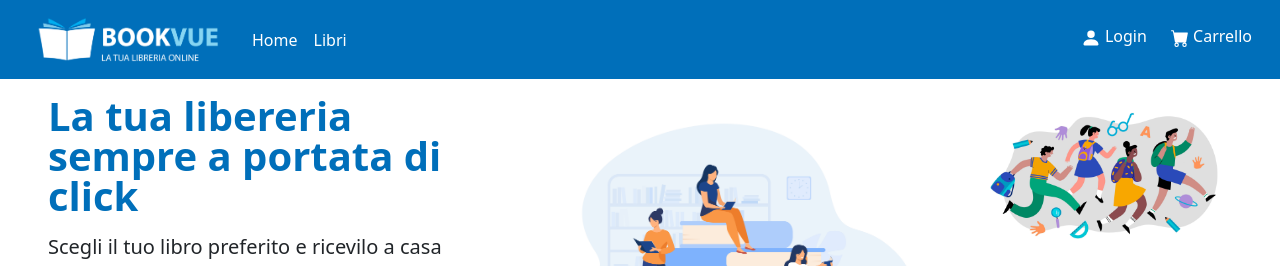
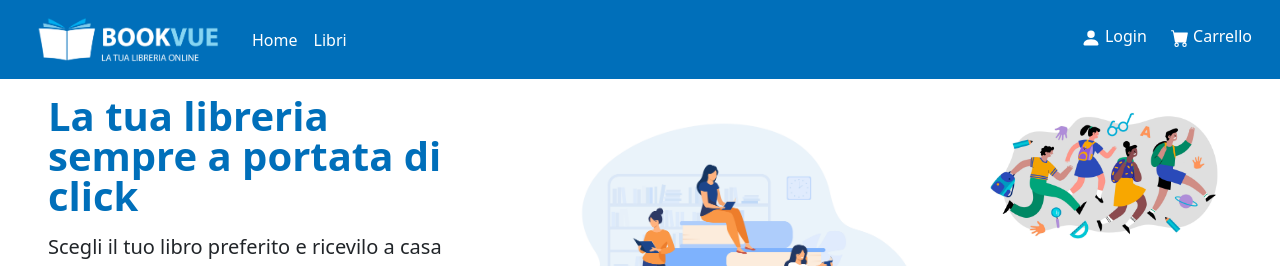
Before and after one commit to emace77/progettoGLM, a Vue app: page / in a window 1280 px wide. Shown: the top 266 px of the page. Built offline with nearby package versions, Linux system fonts and the light colour scheme.

Commit message:
correzione testo

```diff
--- a/src/views/MainView.vue
+++ b/src/views/MainView.vue
@@ -7,7 +7,7 @@
           <img src="../assets/images/hero.png" class="d-block mx-lg-auto img-fluid" alt="Image by pch.vector on Freepik" loading="lazy">
         </div>
         <div class="col-lg-6">
-          <h1 class="display-6 fw-bold text-body-emphasis lh-1 mb-3">La tua libereria sempre a portata di click</h1>
+          <h1 class="display-6 fw-bold text-body-emphasis lh-1 mb-3">La tua libreria sempre a portata di click</h1>
           <p class="lead">Scegli il tuo libro preferito e ricevilo a casa tua</p>
           <div class="d-grid gap-2 d-md-flex justify-content-md-start">
             <button type="button" class="btn btn-primary btn-lg px-4 me-md-2">Come funziona?</button>
```
